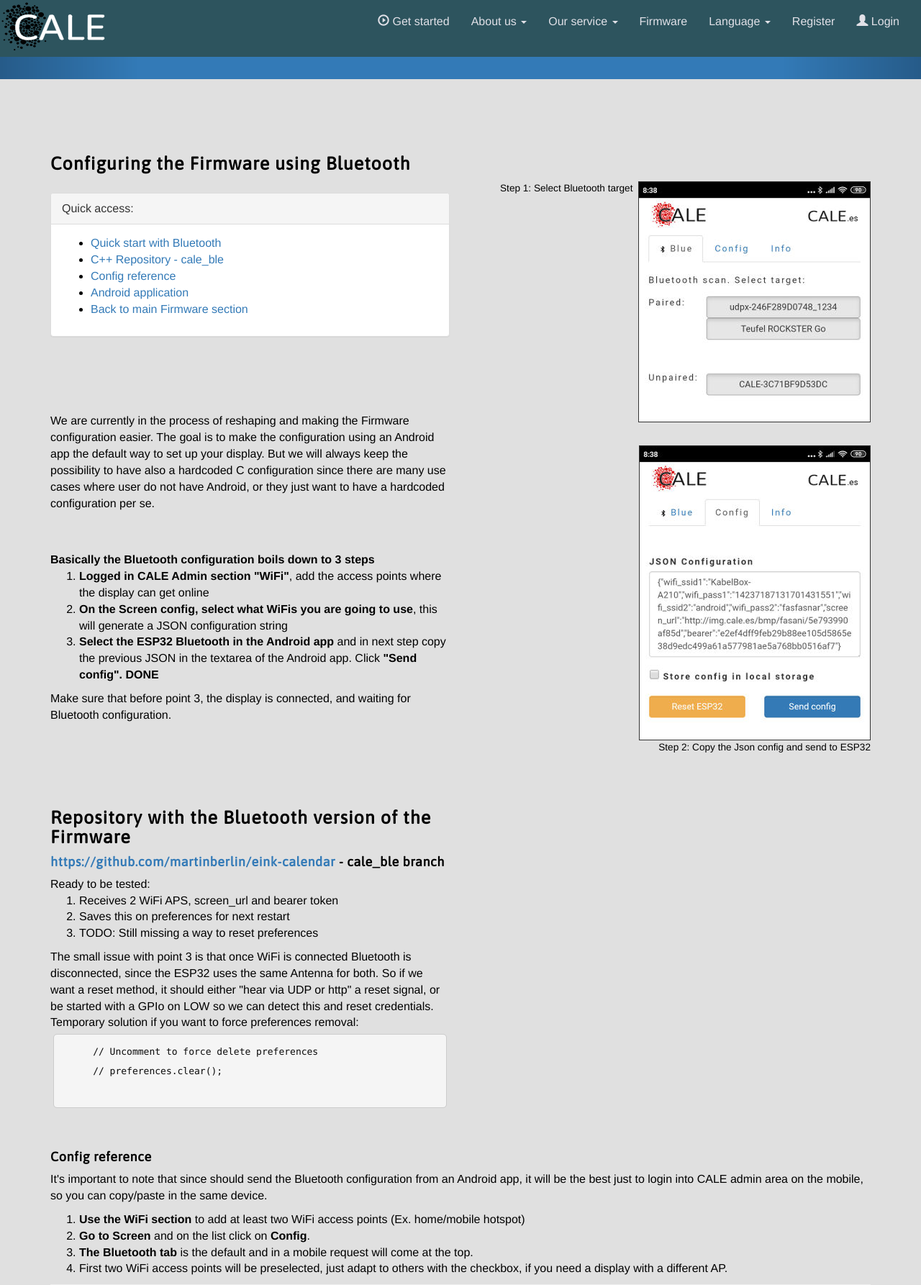
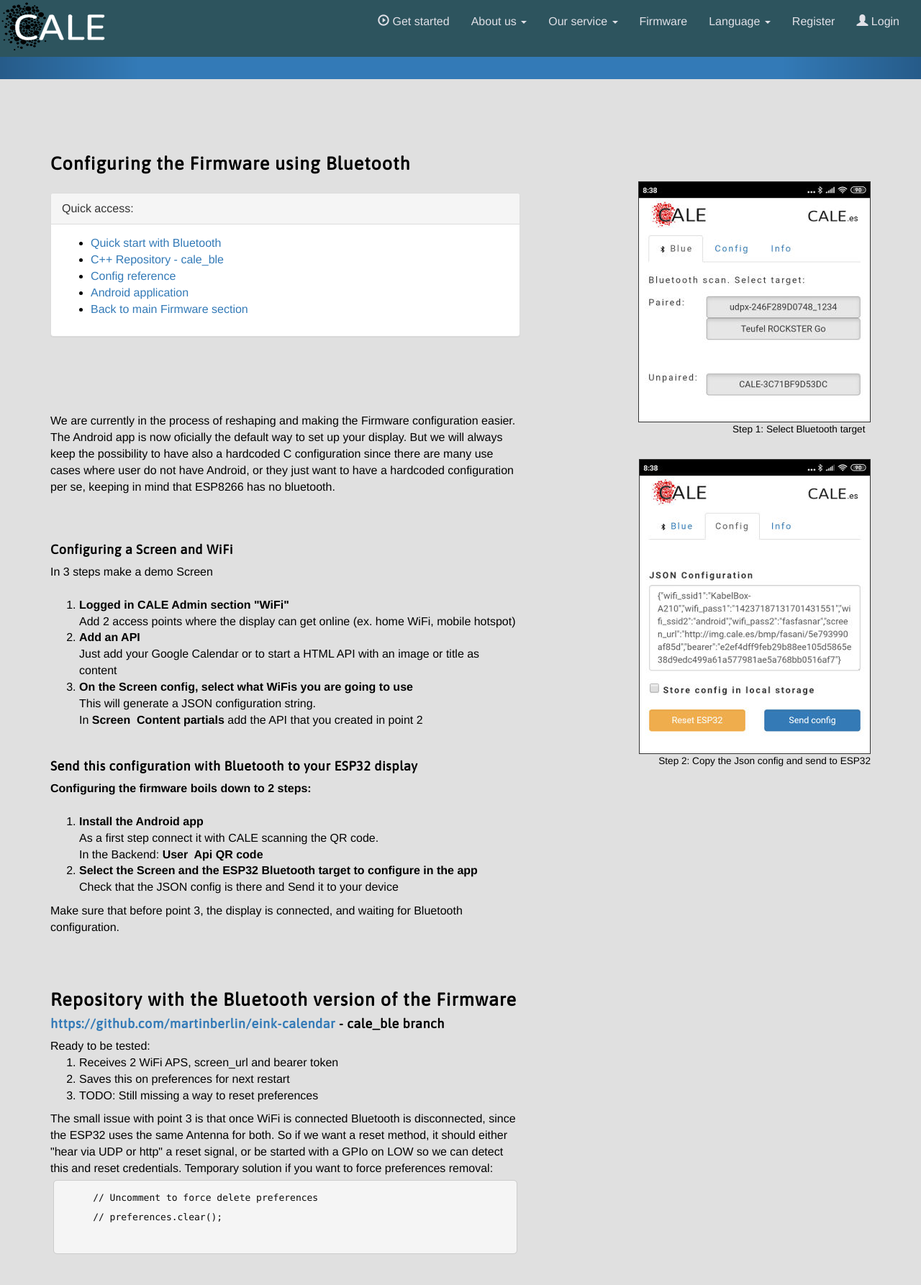
Before and after one commit to martinberlin/cale-integrations, a Symfony app: template templates/en/firmware/www-firmware-blue.html.twig in a window 1280 px wide. Shown: the top 1786 px of the page at 72% size. Run offline with Twig, Linux system fonts and the light colour scheme; the template is opened without the code that fills it, so the values that code supplies are empty; some libraries are stand-ins or nearby versions.

Commit message:
www bluetooth update

```diff
--- a/templates/en/firmware/www-firmware-blue.html.twig
+++ b/templates/en/firmware/www-firmware-blue.html.twig
@@ -30,7 +30,7 @@
     <h3>Configuring the Firmware using Bluetooth</h3>
 
     <div class="row">
-        <div class="col-md-6">
+        <div class="col-md-7">
     <div class="panel panel-default" style="margin-top: 1em">
                 <div class="panel-heading">Quick access:</div>
                 <div class="panel-body">
@@ -46,21 +46,34 @@
             <a id="a1"></a><br>
             <p style="margin-top:4em">
                 We are currently in the process of reshaping and making the Firmware configuration easier.
-                The goal is to make the configuration using an Android app the default way to set up your display. But we will
-                always keep the possibility to have also a hardcoded C configuration since there are many use cases where user do
-                not have Android, or they just want to have a hardcoded configuration per se.
+                The Android app is now oficially the default way to set up your display.
+                But we will always keep the possibility to have also a hardcoded C configuration since there are many use cases where user do
+                not have Android, or they just want to have a hardcoded configuration per se, keeping in mind that ESP8266 has no bluetooth.
             </p>
             <br><br>
-            <b>Basically the Bluetooth configuration boils down to 3 steps</b>
+
+            <h4>Configuring a Screen and WiFi</h4>
+            In 3 steps make a demo Screen<br><br>
             <ol>
-                <li><b>Logged in CALE Admin section "WiFi"</b>, add the access points where the display can get online</li>
-                <li><b>On the Screen config, select what WiFis you are going to use</b>, this will generate a JSON configuration string</li>
-                <li><b>Select the ESP32 Bluetooth in the Android app</b> and in next step copy the previous JSON in the textarea of the Android app. Click <b>"Send config". DONE</b></li>
+                <li><b>Logged in CALE Admin section "WiFi"</b><br>Add 2 access points where the display can get online (ex. home WiFi, mobile hotspot)</li>
+                <li><b>Add an API</b><br>Just add your Google Calendar or to start a HTML API with an image or title as content</li>
+                <li><b>On the Screen config, select what WiFis you are going to use</b><br>This will generate a JSON configuration string.<br>
+                    In <b>Screen <span class="glyphicon glyphicon-right-arrow"></span> Content partials</b> add the API that you created in point 2</li>
+            </ol><br>
+
+            <h4>Send this configuration with Bluetooth to your ESP32 display</h4>
+            <b>Configuring the firmware boils down to 2 steps:</b><br><br>
+            <ol>
+
+                <li><b>Install the Android app</b><br>As a first step connect it with CALE scanning the QR code.<br>
+                    In the Backend: <b>User <span class="glyphicon glyphicon-right-arrow"></span> Api QR code</b>
+                </li>
+                <li><b>Select the Screen and the ESP32 Bluetooth target to configure in the app</b><br>Check that the JSON config is there and Send it to your device</li>
             </ol>
 
             Make sure that before point 3, the display is connected, and waiting for Bluetooth configuration.
     </div>
-        <div class="col-md-6">
+        <div class="col-md-5">
             <a href="https://play.google.com/store/apps/details?id=io.cordova.cale" target="_blank" title="Install CALE config Android application">
                 <img src="/assets/www/firmware/cale_app_blue.jpg" style="border: 1px solid #333333" alt="CALE Android app" class="pull-right"></a>
             <small class="pull-right">Step 1: Select Bluetooth target &nbsp;</small>
@@ -73,7 +86,7 @@
 
     <a id="repo"></a>
     <div class="row">
-        <div class="col-md-6">
+        <div class="col-md-7">
     <h3 style="margin-top:3em">Repository with the Bluetooth version of the Firmware</h3>
 
     <h4><a href="https://github.com/martinberlin/eink-calendar/tree/cale_ble">https://github.com/martinberlin/eink-calendar</a> - cale_ble branch</h4>
@@ -91,7 +104,7 @@
      // preferences.clear();
     </pre>
     </div>
-        <div class="col-md-6">
+        <div class="col-md-5">
 
         </div>
     </div>
@@ -123,7 +136,8 @@
 
     <br style="margin-top:3em">Please download the APK with your mobile browser and give it permissions:<br>
     <h3><a href="https://play.google.com/store/apps/details?id=io.cordova.cale" target="_blank"><span class="cale">CALE</span> Android in Play store</a></h3>
-    <h4><a href="https://github.com/martinberlin/cale-app/tree/master/releases" target="_blank"><span class="cale">CALE</span> Android APK Releases</a></h4>
+    <h4><a href="https://github.com/martinberlin/cale-app/tree/master/releases" target="_blank"><span class="cale">CALE</span> Android APK Releases</a>
+        Please use this version to get the latest APK</h4>
 
     The CALE Android app was sent to approval in Google's developer center on 1st April 2020. Due to the corona-virus
     current situation it may take up to 10 days to get approved. Please try it out installing the signed APK into your
```
Also changed, not shown: public/assets/svg/cale-bluetooth-config.svg.
